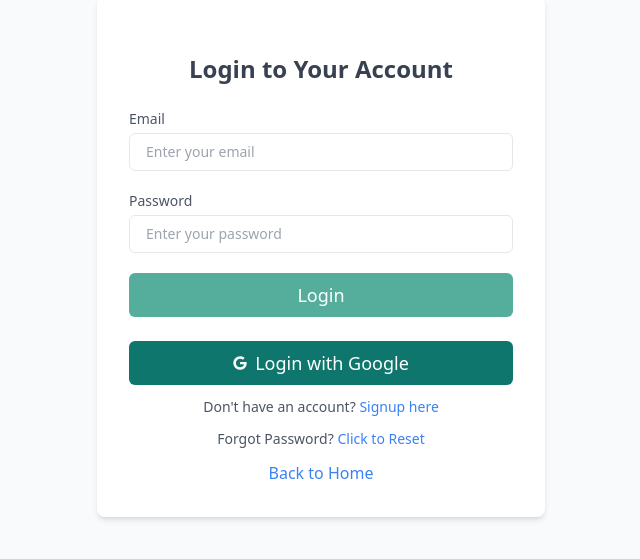
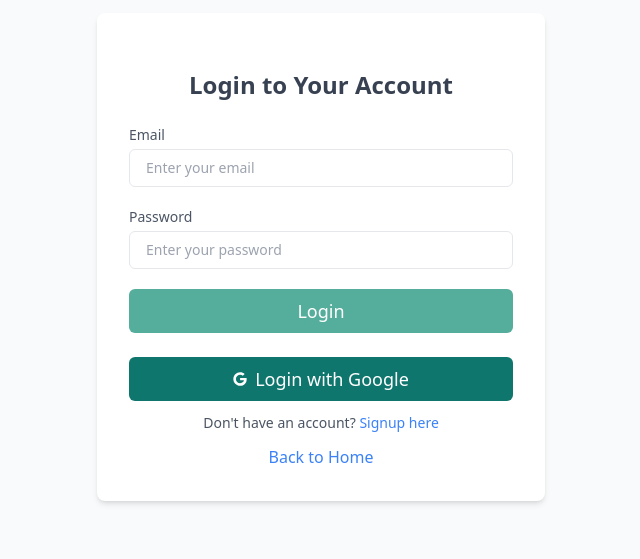
Before and after one commit to MethuParoi/share-bites-client-codebase, a React (Vite) app: page /login in a window 1280 px wide. Shown: the part 143-702 px from the top of the page, without its empty margins (319-959 px from the left). Built offline with nearby package versions, Linux system fonts and the light colour scheme; no server answers.

Commit message:
login page issue fixed

```diff
--- a/src/pages/Login.jsx
+++ b/src/pages/Login.jsx
@@ -33,7 +33,7 @@
       navigate("/");
       toast.success("User logged in successfully!");
     } catch (error) {
-      toast.error(error.message);
+      toast.error("An error occurred while logging in");
       console.error("Error logging in:", error.message);
     }
   };
@@ -156,7 +156,7 @@
               Signup here
             </Link>
           </p>
-          <p className="text-sm text-center text-gray-600">
+          {/* <p className="text-sm text-center text-gray-600">
             Forgot Password?{" "}
             <Link
               to="/forgot-password"
@@ -165,7 +165,7 @@
             >
               Click to Reset
             </Link>
-          </p>
+          </p> */}
           <Link to="/" className="text-blue-500 hover:underline">
             Back to Home
           </Link>
```
